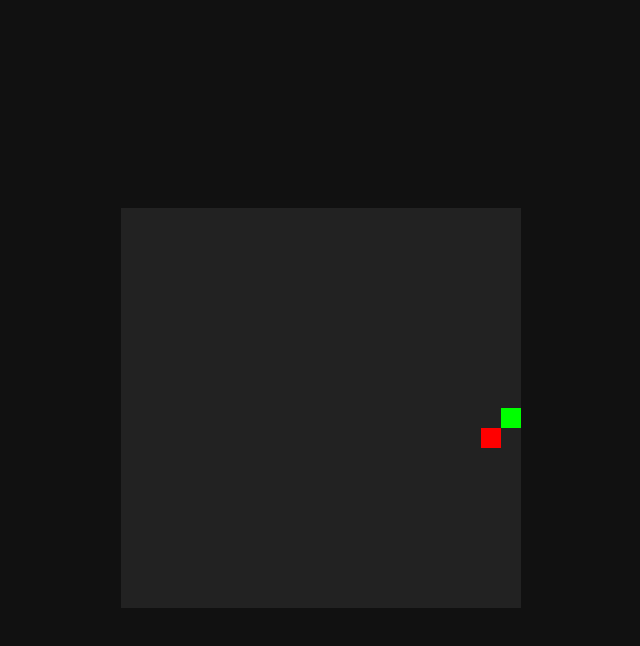
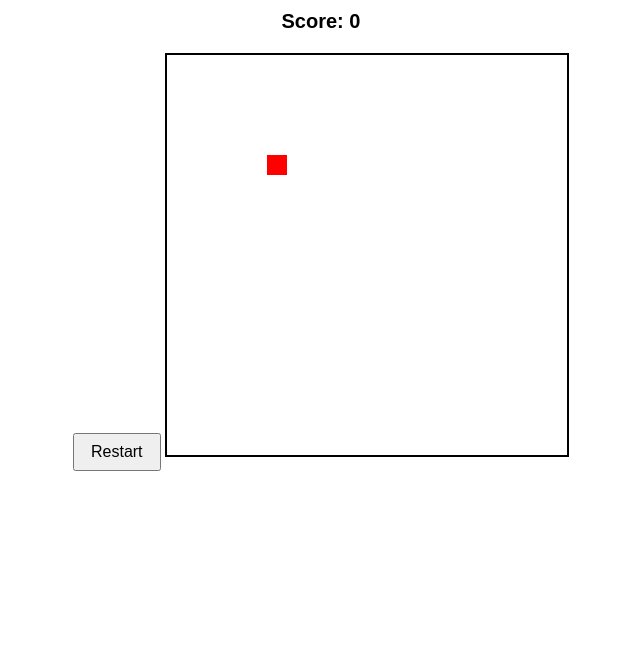
Before and after one commit to bhoomijn/snake-game-ai, a plain HTML site: page index.html in a window 1280 px wide. Shown: the whole page, without its empty margins (319-959 px from the left). Drawn offline with Linux system fonts and the light colour scheme.

Commit message:
Update index.html

```diff
--- a/index.html
+++ b/index.html
@@ -4,79 +4,100 @@
   <meta charset="UTF-8">
   <title>Snake Game</title>
   <style>
-    body { display: flex; justify-content: center; align-items: center; height: 100vh; background: #111; }
-    canvas { background: #222; }
+    body {
+      text-align: center;
+      font-family: Arial, sans-serif;
+    }
+    canvas {
+      border: 2px solid black;
+      margin-top: 10px;
+    }
+    #score {
+      font-size: 20px;
+      margin: 10px;
+    }
+    button {
+      padding: 8px 16px;
+      font-size: 16px;
+      cursor: pointer;
+    }
   </style>
 </head>
 <body>
+  <h2 id="score">Score: 0</h2>
+  <button onclick="restartGame()">Restart</button>
   <canvas id="gameCanvas" width="400" height="400"></canvas>
+
   <script>
     const canvas = document.getElementById("gameCanvas");
     const ctx = canvas.getContext("2d");
 
-    const box = 20; // size of each square
-    let snake = [{ x: 9 * box, y: 10 * box }];
-    let direction = "RIGHT";
-    let food = {
-      x: Math.floor(Math.random() * 19 + 1) * box,
-      y: Math.floor(Math.random() * 19 + 1) * box
-    };
+    let snake = [{x: 200, y: 200}];
+    let dx = 20;
+    let dy = 0;
+    let food = {x: 100, y: 100};
+    let score = 0;
 
-    document.addEventListener("keydown", event => {
-      if (event.key === "ArrowLeft" && direction !== "RIGHT") direction = "LEFT";
-      if (event.key === "ArrowUp" && direction !== "DOWN") direction = "UP";
-      if (event.key === "ArrowRight" && direction !== "LEFT") direction = "RIGHT";
-      if (event.key === "ArrowDown" && direction !== "UP") direction = "DOWN";
-    });
+    function drawSnake() {
+      ctx.fillStyle = "green";
+      snake.forEach(part => ctx.fillRect(part.x, part.y, 20, 20));
+    }
 
-    function draw() {
-      ctx.clearRect(0, 0, canvas.width, canvas.height);
+    function drawFood() {
+      ctx.fillStyle = "red";
+      ctx.fillRect(food.x, food.y, 20, 20);
+    }
 
-      // draw snake
-      for (let i = 0; i < snake.length; i++) {
-        ctx.fillStyle = i === 0 ? "lime" : "white";
-        ctx.fillRect(snake[i].x, snake[i].y, box, box);
-      }
+    function moveSnake() {
+      const head = {x: snake[0].x + dx, y: snake[0].y + dy};
+      snake.unshift(head);
 
-      // draw food
-      ctx.fillStyle = "red";
-      ctx.fillRect(food.x, food.y, box, box);
-
-      // move snake
-      let snakeX = snake[0].x;
-      let snakeY = snake[0].y;
-
-      if (direction === "LEFT") snakeX -= box;
-      if (direction === "UP") snakeY -= box;
-      if (direction === "RIGHT") snakeX += box;
-      if (direction === "DOWN") snakeY += box;
-
-      // check if food eaten
-      if (snakeX === food.x && snakeY === food.y) {
-        food = {
-          x: Math.floor(Math.random() * 19 + 1) * box,
-          y: Math.floor(Math.random() * 19 + 1) * box
-        };
+      if (head.x === food.x && head.y === food.y) {
+        score++;
+        updateScore();
+        generateFood();
       } else {
         snake.pop();
       }
-
-      let newHead = { x: snakeX, y: snakeY };
-
-      // game over conditions
-      if (
-        snakeX < 0 || snakeY < 0 ||
-        snakeX >= canvas.width || snakeY >= canvas.height ||
-        snake.some(segment => segment.x === newHead.x && segment.y === newHead.y)
-      ) {
-        clearInterval(game);
-        alert("Game Over!");
-      }
-
-      snake.unshift(newHead);
     }
 
-    let game = setInterval(draw, 100);
+    function generateFood() {
+      food.x = Math.floor(Math.random() * 20) * 20;
+      food.y = Math.floor(Math.random() * 20) * 20;
+    }
+
+    function updateScore() {
+      document.getElementById("score").innerText = "Score: " + score;
+    }
+
+    function restartGame() {
+      snake = [{x: 200, y: 200}];
+      dx = 20;
+      dy = 0;
+      score = 0;
+      updateScore();
+      generateFood();
+    }
+
+    function clearCanvas() {
+      ctx.clearRect(0, 0, canvas.width, canvas.height);
+    }
+
+    function gameLoop() {
+      clearCanvas();
+      drawFood();
+      moveSnake();
+      drawSnake();
+    }
+
+    document.addEventListener("keydown", e => {
+      if (e.key === "ArrowUp" && dy === 0) { dx = 0; dy = -20; }
+      if (e.key === "ArrowDown" && dy === 0) { dx = 0; dy = 20; }
+      if (e.key === "ArrowLeft" && dx === 0) { dx = -20; dy = 0; }
+      if (e.key === "ArrowRight" && dx === 0) { dx = 20; dy = 0; }
+    });
+
+    setInterval(gameLoop, 150);
   </script>
 </body>
 </html>
```
